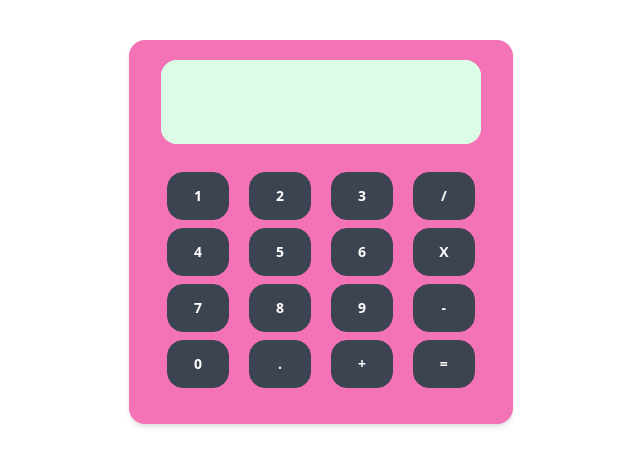
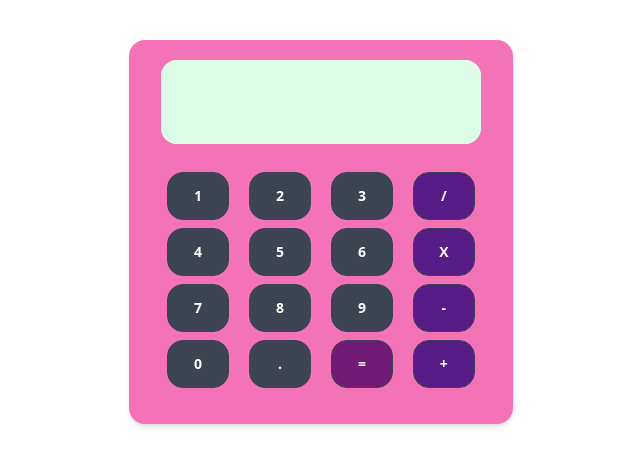
Before and after one commit to isialbayay/react-calculadora, a React (Create React App) app: page / in a window 1280 px wide. Shown: the top 466 px of the page, without its empty margins (319-959 px from the left). Built offline with nearby package versions, Linux system fonts and the light colour scheme.

Commit message:
colores botones

```diff
--- a/src/components/Calculadora.jsx
+++ b/src/components/Calculadora.jsx
@@ -108,25 +108,25 @@ export default function Calculadora() {
                     <button onClick={event => agregarNumero(event, "1")} class="btn w-1/5 rounded-box " id="1" name='1' value={1}>1</button>
                     <button onClick={event => agregarNumero(event, "2")} class="btn w-1/5 rounded-box " id="2" name='2' value={2}>2</button>
                     <button onClick={event => agregarNumero(event, "3")} class="btn w-1/5 rounded-box " id="3" name='3' value={3}>3</button>
-                    <button onClick={event => agregarOperacion(event, "divide")} class="btn w-1/5 rounded-box" name='/' value={"/"} id="divide" >/</button>
+                    <button onClick={event => agregarOperacion(event, "divide")} class="btn bg-purple-900 w-1/5 rounded-box" name='/' value={"/"} id="divide" >/</button>
                 </div>
                 <div class="numeros flex flex-row justify-between w-4/5 m-1">
                     <button onClick={event => agregarNumero(event, "4")} class="btn w-1/5 rounded-box " name='4' id="4" value={4}>4</button>
                     <button onClick={event => agregarNumero(event, "5")} class="btn w-1/5 rounded-box " name='5' id="5" value={5}>5</button>
                     <button onClick={event => agregarNumero(event, "6")} class="btn w-1/5 rounded-box " name='6' id="6" value={6}>6</button>
-                    <button onClick={event => agregarOperacion(event, "por")} class="btn w-1/5 rounded-box " name='x' id="por" value={"x"}>x</button>
+                    <button onClick={event => agregarOperacion(event, "por")} class="btn w-1/5 bg-purple-900 rounded-box " name='x' id="por" value={"x"}>x</button>
                 </div>
                 <div class="numeros flex flex-row justify-between w-4/5 m-1">
                     <button onClick={event => agregarNumero(event, "7")} class="btn w-1/5 rounded-box " id="7" name='7' value={7}>7</button>
                     <button onClick={event => agregarNumero(event, "8")} class="btn w-1/5 rounded-box " id="8" name='8' value={8}>8</button>
                     <button onClick={event => agregarNumero(event, "9")} class="btn w-1/5 rounded-box " id="9" name='9' value={9}>9</button>
-                    <button onClick={event => agregarOperacion(event, "menos")} class="btn w-1/5 rounded-box " name='-' id="menos" value={"-"}>-</button>
+                    <button onClick={event => agregarOperacion(event, "menos")} class="btn w-1/5 bg-purple-900 rounded-box " name='-' id="menos" value={"-"}>-</button>
                 </div>
                 <div class="numeros flex flex-row justify-between w-4/5 m-1">
                     <button onClick={event => agregarNumero(event, "0")} id="0" class="btn w-1/5 rounded-box " name='0' value={0}>0</button>
                     <button onClick={event => agregarNumero(event, "punto")} id="punto" class="btn w-1/5 rounded-box " name='.' value={"."}>.</button>
-                    <button onClick={event => agregarOperacion(event, "mas")} id="mas" class="btn w-1/5 rounded-box " name='+' value={"+"}>+</button>
-                    <button onClick={event => calcularTotal(event, "igual")} id="igual" class="btn w-1/5 rounded-box " name='=' value={"="}>=</button>
+                    <button onClick={event => calcularTotal(event, "igual")} id="igual" class="btn bg-fuchsia-900 w-1/5 rounded-box " name='=' value={"="}>=</button>
+                    <button onClick={event => agregarOperacion(event, "mas")} id="mas" class="btn bg-purple-900 w-1/5 rounded-box " name='+' value={"+"}>+</button>
                 </div>
             </div>
 
```
